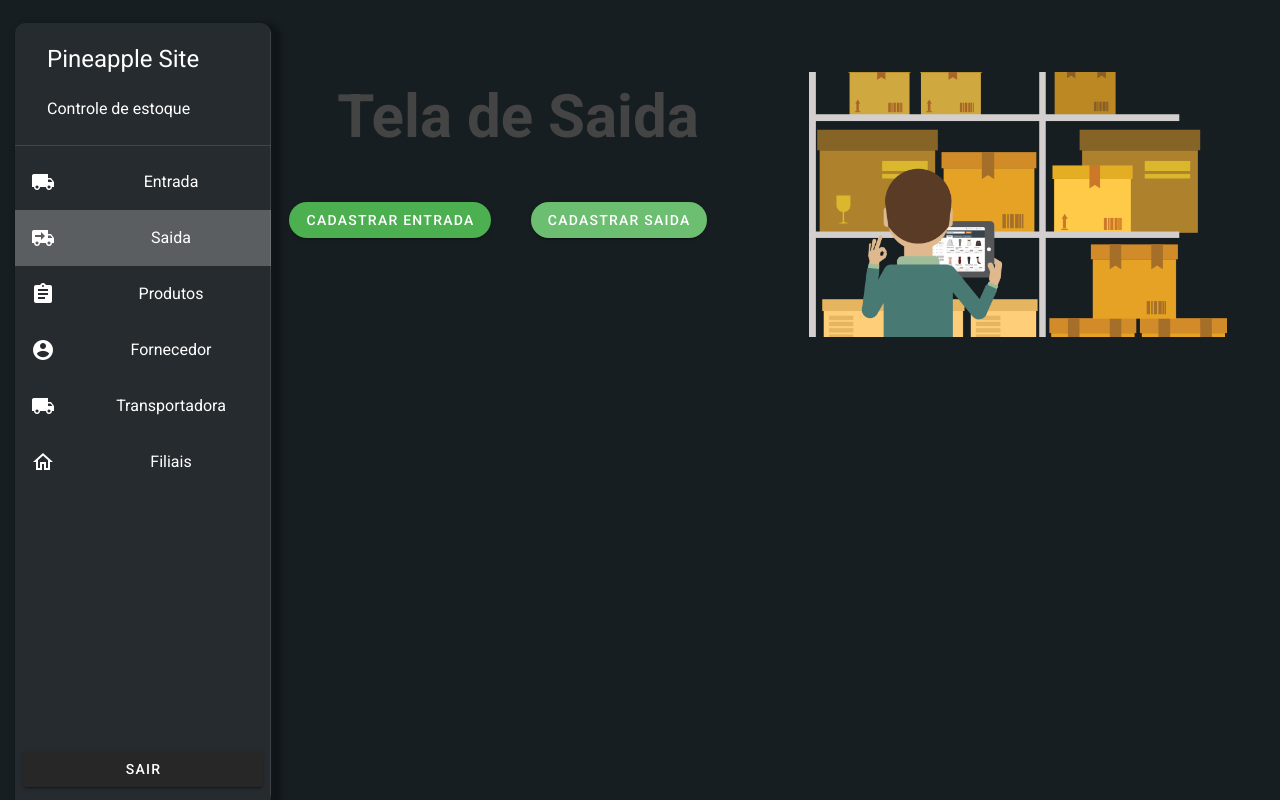
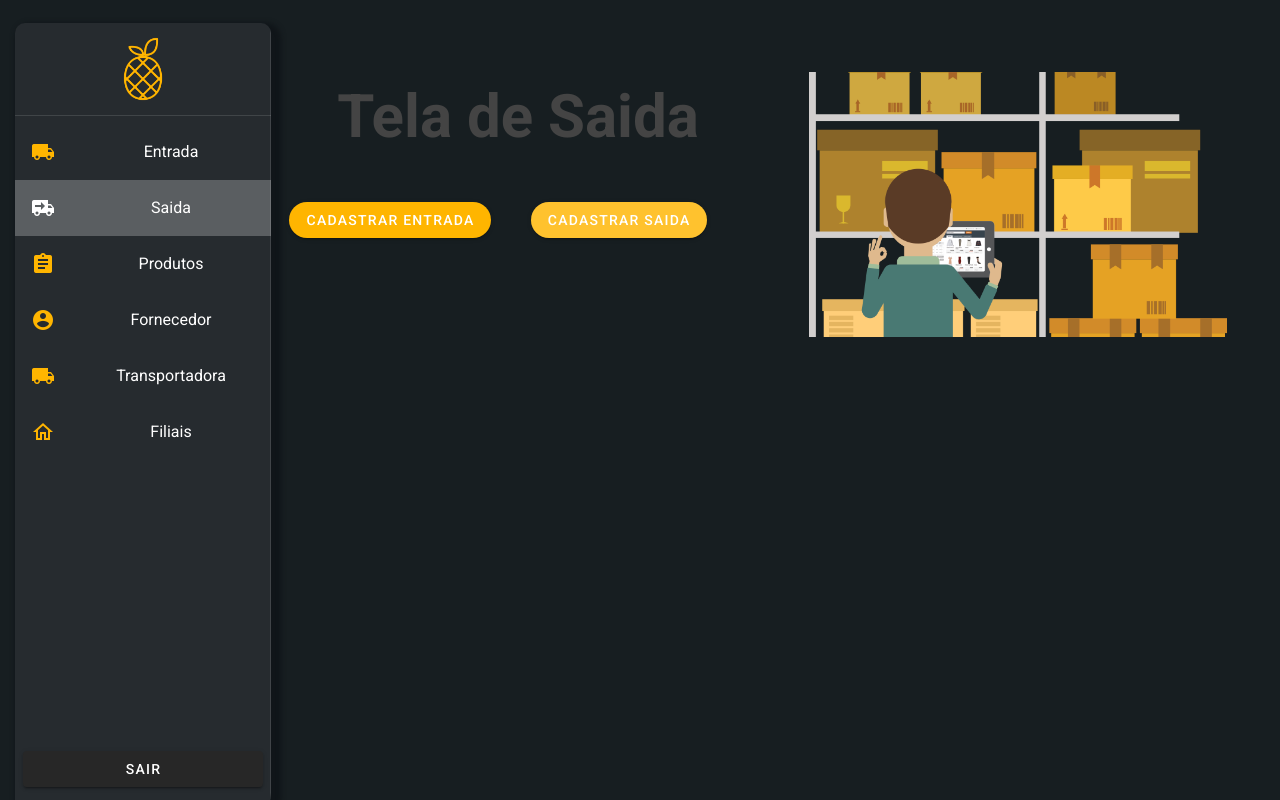
Before and after one commit to DavidHGJ/pineapplestorm, a Vue app in the folder client/: page /Saida in a window 1280 px wide. Built offline with nearby package versions, Linux system fonts and the light colour scheme.

Commit message:
20/09/2021 - Alterações

```diff
--- a/client/src/components/Bars.vue
+++ b/client/src/components/Bars.vue
@@ -8,10 +8,9 @@
         <v-spacer></v-spacer>
       </v-app-bar> -->
       <v-navigation-drawer app class="navbar" color="#262b2f">
-        <v-list-item link to="/">
+        <v-list-item link to="/" class="logocontent">
           <v-list-item-content>
-            <v-list-item class="text-h5">Pineapple Site</v-list-item>
-            <v-list-item>Controle de estoque</v-list-item>
+            <img src="../assets/images/logo.png" width="100%" />
           </v-list-item-content>
         </v-list-item>
         <v-divider></v-divider>
@@ -105,4 +104,11 @@ export default {
   margin-left: 15px;
   box-shadow: 5px 5px 5px 5px #101519; /*any color you want*/
 }
+.logocontent {
+  width: 100px;
+  margin: 0 auto;
+}
+i.v-icon.v-icon {
+  color: #ffb500;
+}
 </style>
--- a/client/src/components/TelaInicial.vue
+++ b/client/src/components/TelaInicial.vue
@@ -14,7 +14,7 @@
         <img width="100%" src="./../assets/estoque.png" alt="" />
       </v-col> -->
 
-  <v-card class="cards" color="#171e21" width="1600px">
+  <v-card class="cards" color="#171e21" width="100%">
     <v-container>
       <v-row dense>
         <v-col v-for="(item, i) in headers" :key="i" cols="3">
--- a/client/src/plugins/vuetify.js
+++ b/client/src/plugins/vuetify.js
@@ -10,11 +10,13 @@ export default new Vuetify({
         },
         themes: {
             light: {
-                primary: '#262b2f'
+                primary: '#262b2f',
+                buttoncolor: '#ffb500'
             },
             dark: {
                 background: '#171e21',
-                primary: '#262b2f'
+                primary: '#262b2f',
+                buttoncolor: '#ffb500'
             },
         },
         dark: true,
--- a/client/src/views/Entrada.vue
+++ b/client/src/views/Entrada.vue
@@ -4,10 +4,10 @@
       <v-col lg="6" class="mb-10">
         <h2 class="intro-text">Tela de entrada</h2>
         <div class="mt-10">
-          <v-btn to="/Entrada" color="success" class="white--text mr-10" rounded
+          <v-btn to="/Entrada" class="white--text mr-10 buttoncolor" rounded
             >Cadastrar entrada</v-btn
           >
-          <v-btn to="/Saida" color="success" class="white--text mr-10" rounded
+          <v-btn to="/Saida" class="white--text mr-10 buttoncolor" rounded
             >Cadastrar saida</v-btn
           >
         </div>
@@ -36,4 +36,7 @@ p.description {
   margin: 32px 0px;
   color: #444444ba;
 }
+.buttoncolor {
+  background-color: "#ffb500";
+}
 </style>
--- a/client/src/views/Filiais.vue
+++ b/client/src/views/Filiais.vue
@@ -16,9 +16,7 @@
           <v-spacer></v-spacer>
           <v-dialog v-model="dialog" max-width="500px">
             <template v-slot:activator="{ on }">
-              <v-btn color="primary" dark class="mb-2" v-on="on"
-                >Nova Filial</v-btn
-              >
+              <v-btn dark class="mb-2 buttoncolor" v-on="on">Nova Filial</v-btn>
             </template>
             <v-card>
               <v-card-title>
@@ -188,4 +186,7 @@ p.description {
   margin-left: 15px;
   box-shadow: 5px 5px 5px 5px #101519; /*any color you want*/
 }
+.buttoncolor {
+  background-color: "#ffb500";
+}
 </style>
--- a/client/src/views/Fornecedores.vue
+++ b/client/src/views/Fornecedores.vue
@@ -16,7 +16,7 @@
           <v-spacer></v-spacer>
           <v-dialog v-model="dialog" max-width="500px">
             <template v-slot:activator="{ on }">
-              <v-btn color="primary" dark class="mb-2" v-on="on"
+              <v-btn color="primary" dark class="mb-2 buttoncolor" v-on="on"
                 >Novo Fornecedor</v-btn
               >
             </template>
@@ -188,4 +188,7 @@ p.description {
   margin-left: 15px;
   box-shadow: 5px 5px 5px 5px #101519; /*any color you want*/
 }
+.buttoncolor {
+  background-color: "#ffb500";
+}
 </style>
--- a/client/src/views/Products.vue
+++ b/client/src/views/Products.vue
@@ -16,7 +16,7 @@
           <v-spacer></v-spacer>
           <v-dialog v-model="dialog" max-width="500px">
             <template v-slot:activator="{ on }">
-              <v-btn color="primary" dark class="mb-2" v-on="on"
+              <v-btn color="primary" dark class="mb-2 buttoncolor" v-on="on"
                 >Novo Produto</v-btn
               >
             </template>
@@ -188,4 +188,7 @@ p.description {
   margin-left: 15px;
   box-shadow: 5px 5px 5px 5px #101519; /*any color you want*/
 }
+.buttoncolor {
+  background-color: "#ffb500";
+}
 </style>
--- a/client/src/views/Saida.vue
+++ b/client/src/views/Saida.vue
@@ -4,10 +4,18 @@
       <v-col lg="6" class="mb-10">
         <h2 class="intro-text">Tela de Saida</h2>
         <div class="mt-10">
-          <v-btn to="/Entrada" color="success" class="white--text mr-10" rounded
+          <v-btn
+            to="/Entrada"
+            color="success"
+            class="white--text mr-10 buttoncolor"
+            rounded
             >Cadastrar entrada</v-btn
           >
-          <v-btn to="/Saida" color="success" class="white--text mr-10" rounded
+          <v-btn
+            to="/Saida"
+            color="success"
+            class="white--text mr-10 buttoncolor"
+            rounded
             >Cadastrar saida</v-btn
           >
         </div>
@@ -36,4 +44,7 @@ p.description {
   margin: 32px 0px;
   color: #444444ba;
 }
+.buttoncolor {
+  background-color: "#ffb500";
+}
 </style>
--- a/client/src/views/Transportadoras.vue
+++ b/client/src/views/Transportadoras.vue
@@ -16,7 +16,7 @@
           <v-spacer></v-spacer>
           <v-dialog v-model="dialog" max-width="500px">
             <template v-slot:activator="{ on }">
-              <v-btn color="primary" dark class="mb-2" v-on="on"
+              <v-btn color="primary" dark class="mb-2 buttoncolor" v-on="on"
                 >Novo Transportadora</v-btn
               >
             </template>
@@ -190,4 +190,7 @@ p.description {
   margin-left: 15px;
   box-shadow: 5px 5px 5px 5px #101519; /*any color you want*/
 }
+.buttoncolor {
+  background-color: "#ffb500";
+}
 </style>
```
Also changed, not shown: client/src/assets/images/logo.png (added), 1 other file (tests, documents, lock files or other folders).
